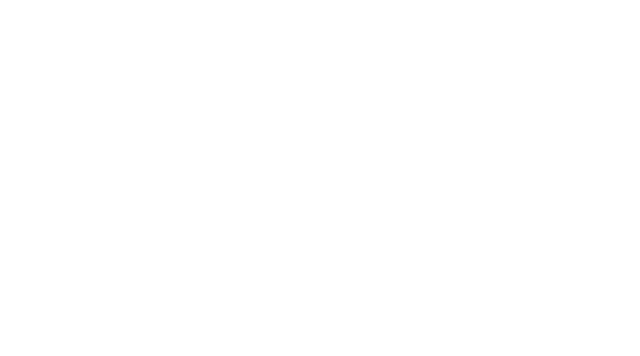
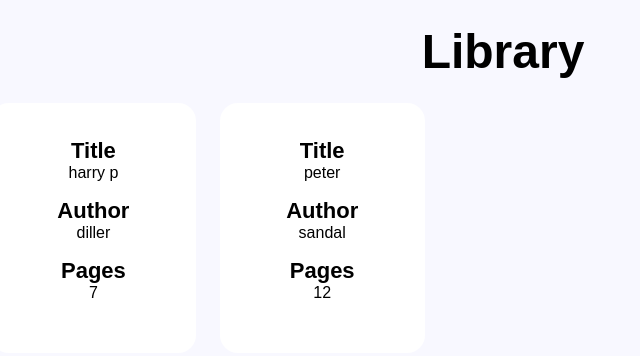
Before and after one commit to Froods/library-TOP, a plain HTML site: page index.html in a window 1280 px wide. Shown: the whole page, without its empty margins (137-777 px from the left). Drawn offline with Linux system fonts and the light colour scheme.

Commit message:
add cards and card functionality

```diff
--- a/index.html
+++ b/index.html
@@ -3,9 +3,21 @@
 <head>
     <meta charset="UTF-8">
     <meta name="viewport" content="width=device-width, initial-scale=1.0">
+
     <title>Library</title>
+
+    <link rel="stylesheet" href="styles/style.css">
+    <script src="js/main.js" defer></script>
 </head>
 <body>
 
+    <h1>Library</h1>
+
+    <div class="library">
+
+    </div>
+
+
+
 </body>
 </html>
--- a/js/main.js
+++ b/js/main.js
@@ -0,0 +1,65 @@
+// Array of books
+const library = [];
+
+// Variable for library div
+const elemLibrary = document.querySelector(".library");
+
+
+// Constructor for book objects
+function Book(title, author, pages) {
+    this.title = title;
+    this.author = author;
+    this.pages = pages;
+    this.read = false;
+    this.id = crypto.randomUUID();
+}
+
+// Function for adding new books
+function addBookToLibrary(title, author, pages) {
+    const book = new Book(title, author, pages);
+
+    library.push(book);
+}
+
+function displayLibrary() {
+    for (let i = 0; i < library.length; i++) {
+        // Create element for the book-card
+        const book = document.createElement("div");
+        book.classList.add("book")
+
+        // Create sub-elements for the book-card
+        const titleHeader = document.createElement("h2");
+        titleHeader.textContent = "Title";
+        const title = document.createElement("h3");
+        title.textContent = library[i].title;
+
+        const authorHeader = document.createElement("h2");
+        authorHeader.textContent = "Author";
+        const author = document.createElement("h3");
+        author.textContent = library[i].author;
+
+        const pagesHeader = document.createElement("h2");
+        pagesHeader.textContent = "Pages";
+        const pages = document.createElement("h3");
+        pages.textContent = library[i].pages;
+
+
+
+        // Append info to book-card
+        book.appendChild(titleHeader);
+        book.appendChild(title);
+
+        book.appendChild(authorHeader);
+        book.appendChild(author);
+
+        book.appendChild(pagesHeader);
+        book.appendChild(pages);
+
+        // Add book to library div
+        elemLibrary.appendChild(book);
+    }
+}
+
+addBookToLibrary("harry p", "diller", 7);
+addBookToLibrary("peter", "sandal", 12);
+displayLibrary();
--- a/styles/style.css
+++ b/styles/style.css
@@ -0,0 +1,46 @@
+* {
+    margin: 0;
+    padding: 0;
+    border: 0;
+    font-family: Arial, Helvetica, sans-serif;
+    font-size: 16px;
+}
+
+body {
+    background-color: ghostwhite;
+}
+
+.library {
+    display: grid;
+    grid-template-columns: repeat(5, 20%);
+    grid-template-rows: 250px;
+    margin: auto;
+    width: 80%;
+    margin-top: 24px;
+    gap: 24px;
+}
+
+.book {
+    background-color: white;
+    display: flex;
+    flex-direction: column;
+    align-items: center;
+    justify-content: center;
+    padding: 16px;
+    border-radius: 18px;
+}
+
+h1 {
+    font-size: 48px;
+    text-align: center;
+    margin-top: 24px;
+}
+
+h2 {
+    font-size: 22px;
+}
+
+h3 {
+    margin-bottom: 16px;
+    font-weight: normal;
+}
```
